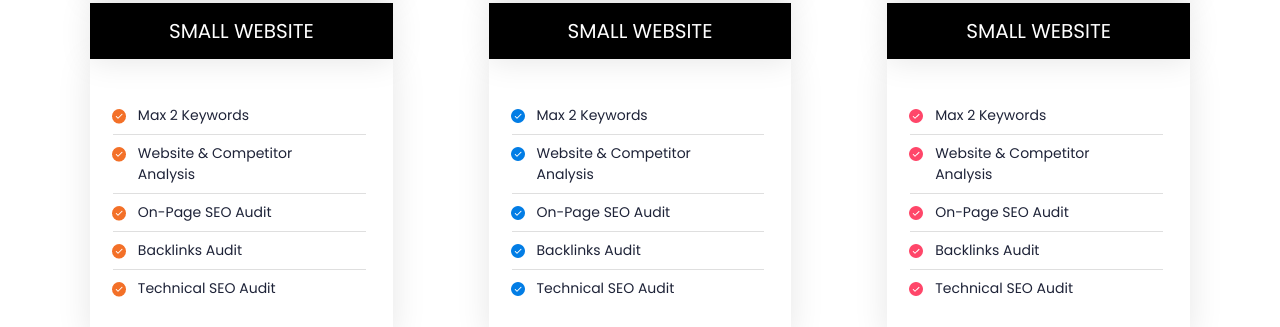
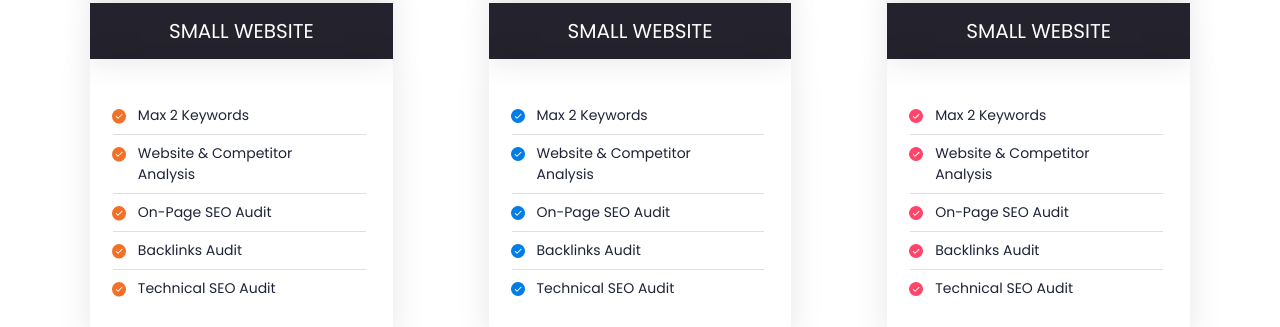
Before and after one commit to zkrana/bootstrap-responsive-pricing-table, a plain HTML site: page index.html in a window 1280 px wide. Shown: the part 277-604 px from the top of the page. Drawn offline with nearby package versions, Linux system fonts and the light colour scheme.

Commit message:
Card body background color change

```diff
--- a/style.css
+++ b/style.css
@@ -106,7 +106,7 @@
   }
   .card-body {
     margin-top: 6px;
-    background: #000;
+    background: #24232D;
     text-align: center;
     color: #fff;
     font-size: 25px;
```
